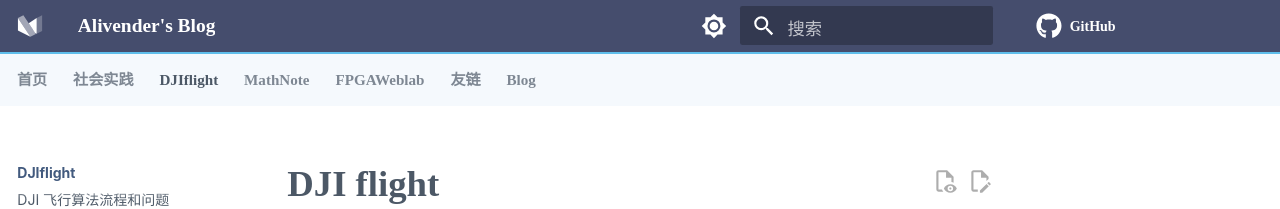
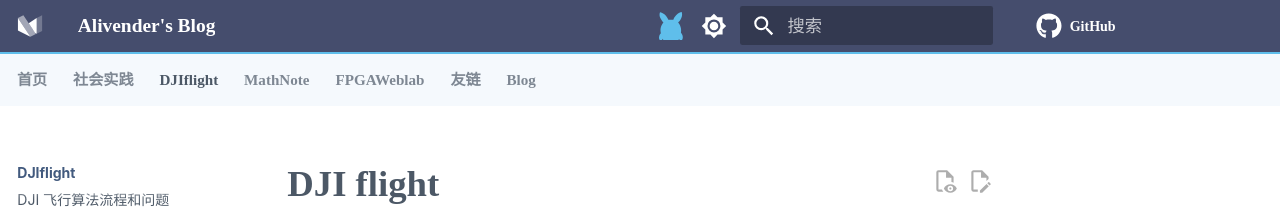
Before and after one commit to Alivenderwww/Alivenderwww.github.io, an MkDocs documentation site: the page built from docs/blogs/DJIflight/index.md, in a window 1280 px wide. Shown: the top 209 px of the page. Built offline with MkDocs 1.6.1 and Material for MkDocs 9.7.7, drawn with Linux system fonts in a browser that asks for light colours; some web fonts are replaced; comment, search, counter and statistics services are not loaded; a style sheet for code colours, icons or effects is not loaded.

Commit message:
支持蓝紫主题

```diff
--- a/docs/javascripts/halloween-theme.js
+++ b/docs/javascripts/halloween-theme.js
@@ -2,7 +2,7 @@
 (function() {
     'use strict';
 
-    // 默认主题配置
+    // 默认主题配置（蓝色）
     const defaultTheme = {
         light: {
             '--md-primary-top-color': '#454d6d',
@@ -36,7 +36,44 @@
             '--md-primary-text-rgb': '226, 231, 240',
             '--md-primary-text--color': '#e0e0e0'
         },
-        homeBackground: 'https://alivender-assets.oss-cn-beijing.aliyuncs.com/alivenderwww_github_io/asstes/home/background.jpg'
+        homeBackground: 'https://alivender-assets.oss-cn-beijing.aliyuncs.com/alivenderwww_github_io/asstes/home/arona.jpg'
+    };
+
+    // 紫色主题配置
+    const purpleTheme = {
+        light: {
+            '--md-primary-top-color': '#423e4eff',
+            '--md-primary-fg-color': '#6a4c93',
+            '--md-accent-fg-color': '#8e44ad',
+            '--md-primary-fg-color--light': '#f8f5fd',
+            '--md-primary-fg-color--dark': '#3a2846',
+            '--md-primary-blue': '#a569bd',
+            '--md-primary-blue--light': '#ffffff',
+            '--md-primary-blue--dark': '#6a4c93',
+            '--md-primary-text': '#5c4866',
+            '--md-primary-text-light': '#ebe0f5',
+            '--md-primary-text-dark': '#3a2846',
+            '--md-primary-text-reverse': '#ebe0f5',
+            '--md-primary-text-rgb': '92, 72, 102',
+            '--md-primary-text--color': '#3a2846'
+        },
+        dark: {
+            '--md-primary-top-color': '#363042ff',
+            '--md-primary-fg-color': '#d8b3ff',
+            '--md-accent-fg-color': '#bb7ae2',
+            '--md-primary-fg-color--light': '#1a1533',
+            '--md-primary-fg-color--dark': '#3a2846',
+            '--md-primary-blue': '#bb7ae2',
+            '--md-primary-blue--light': '#1a1529',
+            '--md-primary-blue--dark': '#3a2a4f',
+            '--md-primary-text': '#ebe0f5',
+            '--md-primary-text-light': '#ebe0f5',
+            '--md-primary-text-dark': '#5c4866',
+            '--md-primary-text-reverse': '#5c4866',
+            '--md-primary-text-rgb': '235, 224, 245',
+            '--md-primary-text--color': '#d8b3ff'
+        },
+        homeBackground: 'https://alivender-assets.oss-cn-beijing.aliyuncs.com/alivenderwww_github_io/asstes/home/plana.jpg'
     };
 
     // 万圣节主题配置
@@ -76,6 +113,28 @@
         homeBackground: 'https://alivender-assets.oss-cn-beijing.aliyuncs.com/alivenderwww_github_io/asstes/home/halloween-background2.jpg'
     };
 
+    // 主题切换状态管理
+    let currentColorScheme = 'blue'; // 'blue' 或 'purple'
+
+    // 获取当前主题偏好
+    function getColorSchemePreference() {
+        return localStorage.getItem('color-scheme-preference') || 'blue';
+    }
+
+    // 保存主题偏好
+    function saveColorSchemePreference(scheme) {
+        localStorage.setItem('color-scheme-preference', scheme);
+        currentColorScheme = scheme;
+    }
+
+    // 获取当前主题配置
+    function getCurrentTheme() {
+        if (isHalloween()) {
+            return halloweenTheme;
+        }
+        return currentColorScheme === 'purple' ? purpleTheme : defaultTheme;
+    }
+
     // 检查当前日期是否为10月31日
     function isHalloween() {
         const today = new Date();
@@ -105,7 +164,7 @@ ${darkVars}
 
     // 应用主题
     function applyTheme() {
-        const theme = isHalloween() ? halloweenTheme : defaultTheme;
+        const theme = getCurrentTheme();
 
         // 移除旧的主题样式
         const oldStyle = document.getElementById('dynamic-theme');
@@ -136,6 +195,9 @@ ${darkVars}
 
         // 替换首页欢迎语
         replaceHomeGreeting();
+
+        // 更新主题切换按钮状态
+        updateThemeToggleButton();
 
         if (isHalloween()) {
             console.log('Happy Halloween!');
@@ -170,9 +232,59 @@ ${darkVars}
         }
     }
 
+    // 绑定主题切换按钮事件
+    function bindThemeToggleEvents() {
+        const toggleButton = document.getElementById('theme-toggle-btn');
+
+        if (toggleButton) {
+            toggleButton.addEventListener('click', () => {
+                if (!isHalloween()) {
+                    // 切换主题
+                    const newScheme = currentColorScheme === 'blue' ? 'purple' : 'blue';
+                    saveColorSchemePreference(newScheme);
+                    applyTheme();
+                }
+            });
+        }
+    }
+
+    // 更新主题切换按钮状态
+    function updateThemeToggleButton() {
+        const blueIcon = document.getElementById('blue-theme-icon');
+        const purpleIcon = document.getElementById('purple-theme-icon');
+        const container = document.getElementById('color-scheme-toggle-header');
+
+        if (!blueIcon || !purpleIcon) return;
+
+        // 根据当前主题显示对应的图标
+        if (currentColorScheme === 'blue') {
+            blueIcon.style.display = 'block';
+            purpleIcon.style.display = 'none';
+        } else {
+            blueIcon.style.display = 'none';
+            purpleIcon.style.display = 'block';
+        }
+
+        // 万圣节期间禁用按钮
+        if (container) {
+            if (isHalloween()) {
+                container.classList.add('disabled');
+            } else {
+                container.classList.remove('disabled');
+            }
+        }
+    }
+
     // 初始化主题
     function initTheme() {
+        // 恢复保存的主题偏好
+        currentColorScheme = getColorSchemePreference();
+
+        // 应用主题
         applyTheme();
+
+        // 绑定主题切换按钮事件
+        bindThemeToggleEvents();
     }
 
     // 页面加载完成后应用主题
--- a/docs/stylesheets/extra.css
+++ b/docs/stylesheets/extra.css
@@ -19,6 +19,10 @@
 /* 代码块样式优化 */
 .md-typeset .highlight {
   margin: 1em 0;
+}
+
+*,:after,:before {
+    box-sizing: border-box;
 }
 
 /* 表格样式 */
@@ -152,7 +156,6 @@ h1,h2,h3,h4,h5,h6 {
     border-color: var(--md-primary-blue);
     border-width:2px;
     font-family:  "FZLanTYJW";
-    font-size: 1.5rem;
     font-weight: 600;
     box-shadow: none;
 }
--- /dev/null
+++ b/overrides/partials/header.html
@@ -0,0 +1,150 @@
+<!--
+  Copyright (c) 2016-2025 Martin Donath <martin.donath@squidfunk.com>
+
+  Permission is hereby granted, free of charge, to any person obtaining a copy
+  of this software and associated documentation files (the "Software"), to
+  deal in the Software without restriction, including without limitation the
+  rights to use, copy, modify, merge, publish, distribute, sublicense, and/or
+  sell copies of the Software, and to permit persons to whom the Software is
+  furnished to do so, subject to the following conditions:
+
+  The above copyright notice and this permission notice shall be included in
+  all copies or substantial portions of the Software.
+
+  THE SOFTWARE IS PROVIDED "AS IS", WITHOUT WARRANTY OF ANY KIND, EXPRESS OR
+  IMPLIED, INCLUDING BUT NOT LIMITED TO THE WARRANTIES OF MERCHANTABILITY,
+  FITNESS FOR A PARTICULAR PURPOSE AND NON-INFRINGEMENT. IN NO EVENT SHALL THE
+  AUTHORS OR COPYRIGHT HOLDERS BE LIABLE FOR ANY CLAIM, DAMAGES OR OTHER
+  LIABILITY, WHETHER IN AN ACTION OF CONTRACT, TORT OR OTHERWISE, ARISING
+  FROM, OUT OF OR IN CONNECTION WITH THE SOFTWARE OR THE USE OR OTHER DEALINGS
+  IN THE SOFTWARE.
+-->
+
+<!-- Determine classes -->
+{% set class = "md-header" %}
+{% if "navigation.tabs.sticky" in features %}
+{% set class = class ~ " md-header--shadow md-header--lifted" %}
+{% elif "navigation.tabs" not in features %}
+{% set class = class ~ " md-header--shadow" %}
+{% endif %}
+
+<!-- Header -->
+<header class="{{ class }}" data-md-component="header">
+  <nav class="md-header__inner md-grid" aria-label="{{ lang.t('header') }}">
+
+    <!-- Link to home -->
+    <a href="{{ config.extra.homepage | d(nav.homepage.url, true) | url }}" title="{{ config.site_name | e }}"
+      class="md-header__button md-logo" aria-label="{{ config.site_name }}" data-md-component="logo">
+      {% include "partials/logo.html" %}
+    </a>
+
+    <!-- Button to open drawer -->
+    <label class="md-header__button md-icon" for="__drawer">
+      {% set icon = config.theme.icon.menu or "material/menu" %}
+      {% include ".icons/" ~ icon ~ ".svg" %}
+    </label>
+
+    <!-- Header title -->
+    <div class="md-header__title" data-md-component="header-title">
+      <div class="md-header__ellipsis">
+        <div class="md-header__topic">
+          <span class="md-ellipsis">
+            {{ config.site_name }}
+          </span>
+        </div>
+        <div class="md-header__topic" data-md-component="header-topic">
+          <span class="md-ellipsis">
+            {% if page.meta and page.meta.title %}
+            {{ page.meta.title }}
+            {% else %}
+            {{ page.title }}
+            {% endif %}
+          </span>
+        </div>
+      </div>
+    </div>
+
+    <!-- Custom color scheme toggle -->
+    <button id="theme-toggle-btn" class="md-header__option md-icon" title="切换主题色彩">
+      <svg id="blue-theme-icon" viewBox="0 0 100 100" xmlns="http://www.w3.org/2000/svg">
+        <path fill= var(--md-primary-blue)
+          d="M3.61,1.11c-.72,1.8-1.65,4.68-1.74,8.27-.19,7.57,3.46,13.41,7.12,19.25,1.45,2.32,3.66,5.53,6.83,9.08-2.49,2.77-7.54,9.14-9.62,18.85-1.84,8.56-.48,15.62.46,19.19-1.86,1.95-5.34,6.21-6.28,12.49-.39,2.62-.97,6.46,1.17,10.17,3.29,5.7,10.27,6.39,11.18,6.47-.4-1.22-.77-2.64-1.04-4.26-.29-1.73-.39-3.31-.39-4.65,1.31,1.53,3.23,3.27,6.41,5.07,4.82,2.74,8.41,3.07,23.9,3.04,16.22-.04,20.33-.38,25.36-3.38,2.78-1.65,4.95-3.13,6.16-4.5.12,1.82,0,4.15-.86,6.68-.19.56-.4,1.09-.62,1.58,1.63.17,4.44.2,7.09-1.28,5.65-3.14,6.12-10.6,6.26-12.7.59-8.93-5.3-15.3-6.62-16.65.64-3.75,1.33-10.83-.99-19.19-2.32-8.36-6.56-14.02-9.03-16.89,3.66-3.46,14.94-15.01,14.04-30.46-.15-2.62-.64-5.05-1.33-7.28-2.64.62-5.5,1.57-8.42,3-13.69,6.73-19.32,19.61-21.2,24.69-2.79-.22-5.85-.36-9.12-.34-3.23.02-6.24.19-9.01.44-2.09-5.16-8.08-17.75-21.79-24.04-2.74-1.26-5.42-2.1-7.93-2.65Z">
+        </path>
+      </svg>
+      <svg id="purple-theme-icon" viewBox="0 0 100 100" xmlns="http://www.w3.org/2000/svg">
+        <path fill= var(--md-primary-blue)
+          d="M19.46,0c.56,5.69.13,10.12-.37,13.12-.61,3.63-1.46,6.02-1.07,9.7.36,3.42,1.6,6.1,2.56,7.8-.54.99-1.15,2.74-2.73,3.99-1.86,1.48-3.72,3.37-6.22,5.66-4.11,3.76-6.8,9.59-8.73,11.34-1.25,1.13-2.21,2.14-2.9,2.72,1.71.59,4.65,1.36,8.33,1.07,3.55-.28,6.27-1.42,7.86-2.24-1.13,3.97-1.95,7.32-2.24,9.82-.71,6.05-.79,9.94-.47,14.39.2,2.82,1.76,5.13,2.99,6.12.21-.69.41-1.59.49-2.66.08-1.18-.01-2.2-.14-2.96.34,1.54,1.21,4.53,3.6,7.41,2.03,2.44,4.26,3.74,5.59,4.38-.15.55-.54,2.24.21,4.11.48,1.21,1.23,1.98,1.67,2.36-.99,2.64-.75,5.39.76,7.12.25.29,1.57,1.82,3.31,1.6,1.8-.23,3.05-2.22,3.24-4,.2-1.81-.68-3.63-2.23-4.7.21-.59.49-1.61.42-2.88-.08-1.57-.64-2.73-.96-3.3.63-.72,1.42-1.84,1.8-3.37.31-1.25.13-1.91.28-2.72.23-1.26,1.24-2.9,4.75-4.47,3.2.6,8.38.4,12.46.39,8.93-.02,16.5-3.23,19.96-8.23-.41,4.37-1.97,9.89-2.66,12.22.97-.34,2.12-.76,2.72-1.79-1.3,4.42-3.41,8.81-3.62,11.54,1.63-.19,4.01-.68,6.42-2.14,9.33-5.65,9.93-20.27,10.31-29.52.45-11,1.01-24.48-8.13-35.53-2.22-2.68-7.11-7.76-14.94-10.48-13.83-4.81-25.89,1.52-28.36,2.89-.21-1.99-.73-4.58-2-7.33C27.98,4.12,21.64.97,19.46,0Z">
+        </path>
+      </svg>
+    </button>
+
+    <!-- Color palette toggle -->
+    {% if config.theme.palette %}
+    {% if not config.theme.palette is mapping %}
+    {% include "partials/palette.html" %}
+    {% endif %}
+    {% endif %}
+
+    <!-- User preference: color palette -->
+    {% if not config.theme.palette is mapping %}
+    {% include "partials/javascripts/palette.html" %}
+    {% endif %}
+
+    <!-- Site language selector -->
+    {% if config.extra.alternate %}
+    {% include "partials/alternate.html" %}
+    {% endif %}
+
+    <!-- Button to open search modal -->
+    {% if "material/search" in config.plugins %}
+    {% set search = config.plugins["material/search"] | attr("config") %}
+
+    <!-- Check if search is actually enabled - see https://t.ly/DT_0V -->
+    {% if search.enabled %}
+    <label class="md-header__button md-icon" for="__search">
+      {% set icon = config.theme.icon.search or "material/magnify" %}
+      {% include ".icons/" ~ icon ~ ".svg" %}
+    </label>
+
+    <!-- Search interface -->
+    {% include "partials/search.html" %}
+    {% endif %}
+    {% endif %}
+
+    <!-- Repository information -->
+    {% if config.repo_url %}
+    <div class="md-header__source">
+      {% include "partials/source.html" %}
+    </div>
+    {% endif %}
+  </nav>
+
+  <!-- Navigation tabs (sticky) -->
+  {% if "navigation.tabs.sticky" in features %}
+  {% if "navigation.tabs" in features %}
+  {% include "partials/tabs.html" %}
+  {% endif %}
+  {% endif %}
+
+  <!-- Custom styles for color scheme toggle -->
+  <style>
+    #theme-toggle-btn {
+      padding: 0px 0px;
+      cursor: pointer;
+      transition: all 0.3s ease;
+      display: flex;
+      flex-shrink: 0;
+      align-items: center;
+      justify-content: center;
+      width: 30px;
+      position: relative;
+    }
+
+    #theme-toggle-btn svg {
+      width: 28px;
+      height: 28px;
+      transition: all 0.3s ease;
+    }
+  </style>
+
+</header>
```
Also changed, not shown: docs/theme_toggle_blue.svg (added), docs/theme_toggle_purple.svg (added).
